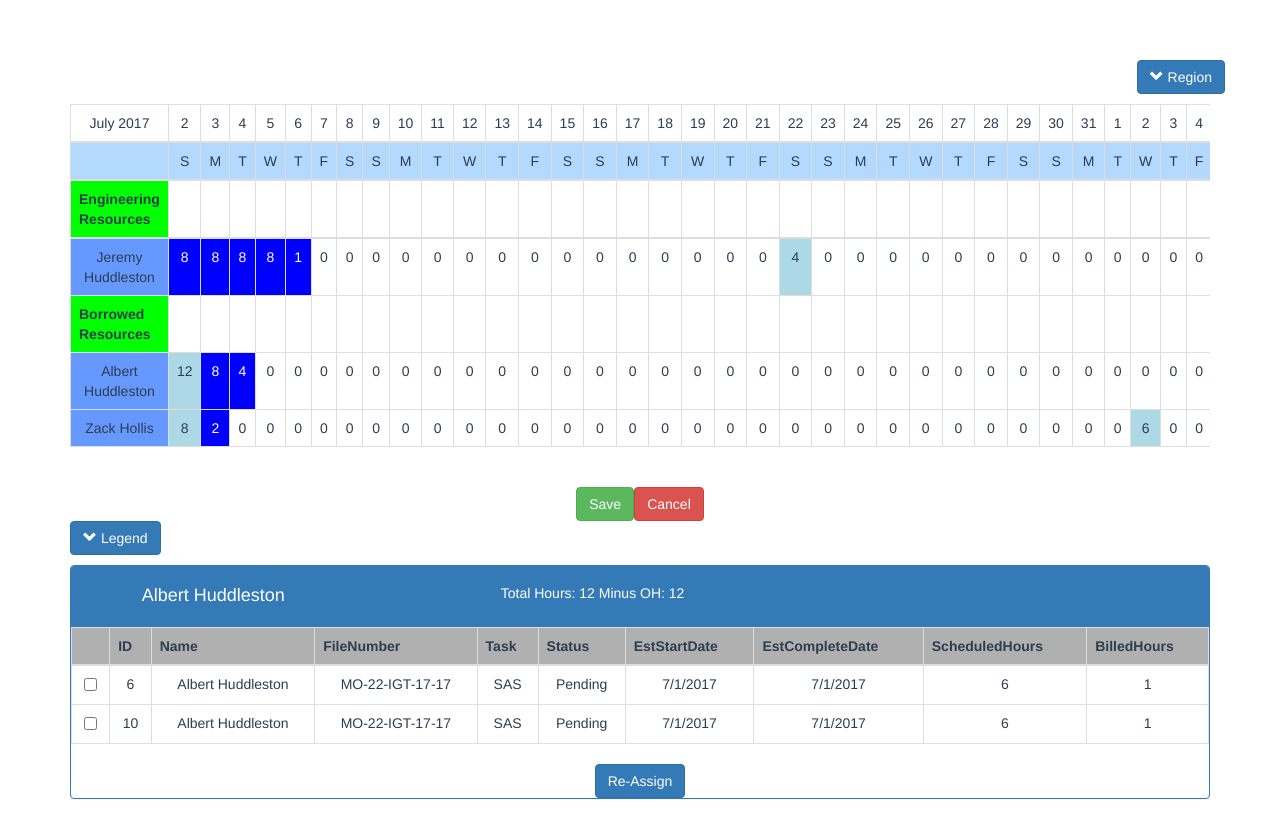
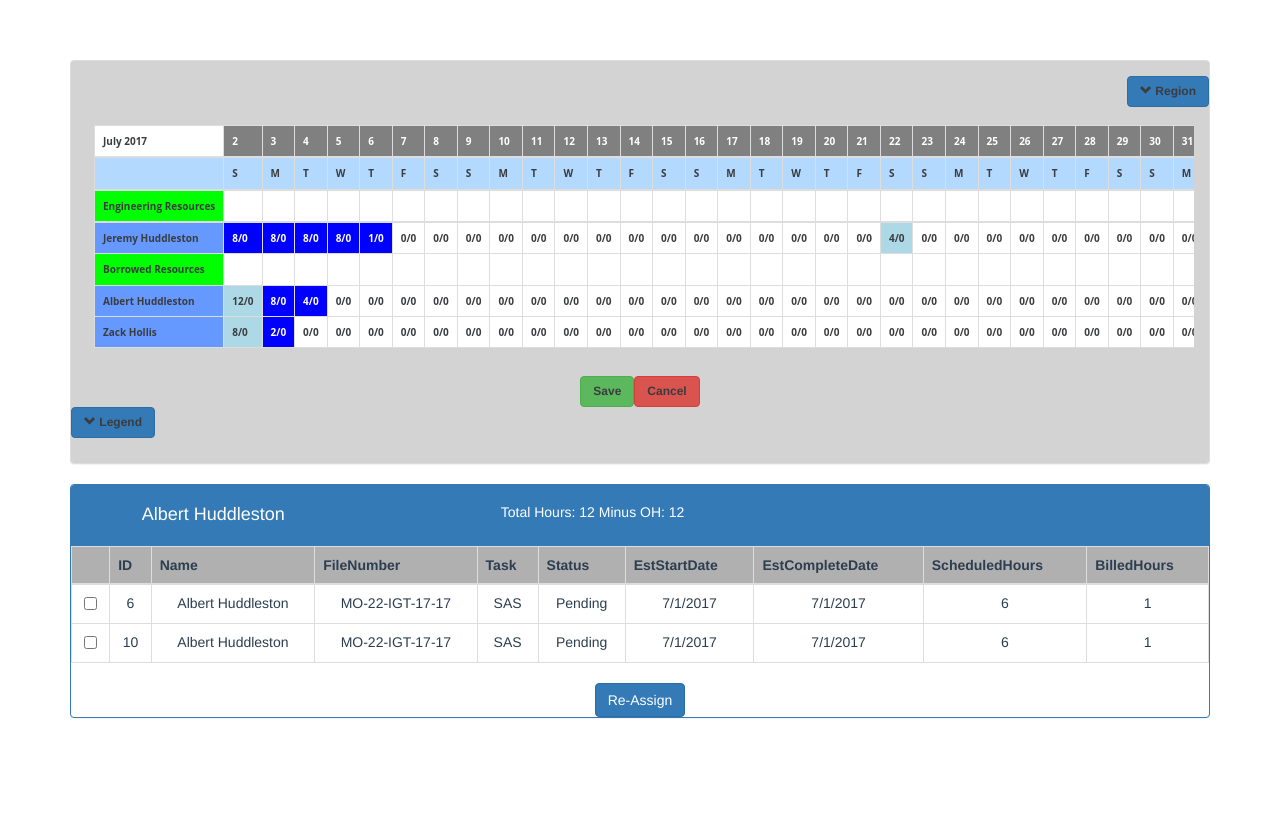
Before and after one commit to hollisz/workload, a Vue app: page / in a window 1280 px wide. Built offline with nearby package versions, Linux system fonts and the light colour scheme.

Commit message:
About to change hours structure

```diff
--- a/src/components/Child.vue
+++ b/src/components/Child.vue
@@ -1,8 +1,8 @@
 <template>
   <div class="child">
     <div class="container">
-      <div class="DivToScroll">
-        <div class="DivWithScroll">
+      <div class="panel panel-default">
+        <div class="panel-body">
           <div class="row">
             <div class="text-right">
               <p>
@@ -13,11 +13,12 @@
             </div>
             <div class="col-md-12">
               <div class="table-responsive">
+                <div class="tableContent">
                 <table class="table table-bordered">
                   <thead>
                     <tr>
-                      <td>July 2017</td>
-                      <td v-for="col in Dates" v-bind:item="col">{{ col }}</td>
+                      <td class="free">July 2017</td>
+                      <td class="dates" v-for="col in Dates" v-bind:item="col">{{ col }}</td>
                     </tr>
                     <tr bgcolor="#b3d9ff">
                       <th></th>
@@ -25,24 +26,24 @@
                     </tr>
                     <tr>
                       <th bgcolor="#00FF00">Engineering Resources</th>
-                      <td v-for="col in Days"></td>
+                      <td class="free" v-for="col in Days"></td>
                     </tr>
                   </thead>
                   <tbody>
                     <tr v-for="row in nonBorrowedPeople" v-bind:item="row" @click="reFreshPeople">
-                      <td  bgcolor="#6699ff">{{ row.Name }}</td>
+                      <td bgcolor="#6699ff">{{ row.Name }}</td>
                       <td v-for="day in row.Days" :class="day.Class">
-                        {{ day.Hours }}
+                        {{ day.Hours }}/0
                       </td>
                     </tr>
                     <tr>
                       <th bgcolor="#00FF00">Borrowed Resources</th>
-                      <td v-for="col in Days"></td>
+                      <td class="free" v-for="col in Days"></td>
                     </tr>
                     <tr v-for="row in borrowedPeople" v-bind:item="row" @click="reFreshPeople">
-                      <td  bgcolor="#6699ff">{{ row.Name }}</td>
+                      <td bgcolor="#6699ff">{{ row.Name }}</td>
                       <td v-for="day in row.Days" :class="day.Class">
-                        {{ day.Hours }}
+                        {{ day.Hours }}/0
                       </td>
                     </tr>
                   </tbody>
@@ -93,6 +94,7 @@
         </div>
       </div>
     </div>
+  </div>
 </template>
 
 <script>
@@ -105,8 +107,8 @@ export default {
     people: Array,
     borrowedPeople: Array,
     nonBorrowedPeople: Array,
-    Dates:Array,
-    Days:Array
+    Dates: Array,
+    Days: Array
 
   },
   data() {
@@ -122,31 +124,30 @@ export default {
 
   },
   methods: {
-    "rankType": function rankType(val)
-    {
-      if(val == "Billed")
+    "rankType": function rankType(val) {
+      if (val == "Billed")
         return 10;
-      if(val == "Holiday")
+      if (val == "Holiday")
         return 9;
-      if(val == "DTO")
+      if (val == "DTO")
         return 8;
-      if(val == "Non-Billable")
+      if (val == "Non-Billable")
         return 7;
-      if(val == "Support/Training")
+      if (val == "Support/Training")
         return 6;
-      if(val == "Lent Internal")
+      if (val == "Lent Internal")
         return 5;
-      if(val == "Lent External")
+      if (val == "Lent External")
         return 4;
-      if(val == "Scheduled")
+      if (val == "Scheduled")
         return 3;
-      if(val == "OH")
+      if (val == "OH")
         return 2;
-      if(val == "Free")
+      if (val == "Free")
         return 1;
     },
     "checkType": function checkType(oldVal, newVal) {
-        if(this.rankType(newVal) >= this.rankType(oldVal))
+      if (this.rankType(newVal) >= this.rankType(oldVal))
         return newVal;
       else
         return oldVal;
@@ -198,8 +199,17 @@ export default {
 <style scoped>
 @import 'https://maxcdn.bootstrapcdn.com/bootstrap/3.3.7/css/bootstrap.min.css';
 
+.b {
+  font-family: 'Open Sans', sans-serif;
+  font-size: 100%;
+}
+
 .dates {
   color: #cce6ff
+}
+
+.panel {
+  background-color: lightgray;
 }
 
 h1,
@@ -212,8 +222,9 @@ ul {
   padding: 0;
 }
 
-.blue {
-  color: blue
+.dates {
+  color: white;
+  background-color: gray;
 }
 
 .dto {
@@ -235,10 +246,58 @@ ul {
 
 table.row-clickable tbody tr td {
   padding: 0;
+  text-overflow: ellipsis;
+  overflow: hidden;
+  white-space: nowrap;
+}
+
+.btn {
+  font-size: 100%;
+  white-space: nowrap;
+    color: #3B3C3E;
+  font-size: 12px;
+  font-weight: bold;
+  text-align: left;
 }
 
 table.row-clickable tbody tr td a {
   display: block;
   padding: 8px;
+  font-family: 'Open Sans', sans-serif;
+  font-size: 100%;
+  white-space: nowrap;
+    color: #3B3C3E;
+  font-size: 8px;
+  font-weight: bold;
+  text-align: left;
+}
+
+.tableContent {
+    display: block;
+  padding: 8px;
+  font-family: 'Open Sans', sans-serif;
+  font-size: 100%;
+  white-space: nowrap;
+    color: #3B3C3E;
+  font-size: 10px;
+  font-weight: bold;
+  text-align: left;
+}
+
+.DivToScroll {
+  background-color: #F5F5F5;
+  border: 1px solid #DDDDDD;
+  border-radius: 4px 0 4px 0;
+  color: #3B3C3E;
+  font-size: 10px;
+  font-weight: bold;
+  left: -1px;
+  padding: 10px 7px 5px;
+}
+
+.DivWithScroll {
+  height: 450px;
+  overflow: scroll;
+  overflow-x: hidden;
 }
 </style>
--- a/src/components/Parent.vue
+++ b/src/components/Parent.vue
@@ -160,10 +160,14 @@ export default {
     },
     "populateBilled": function populateBilled(name) {
       var hours = new Array;
+      var hoursNew = new Array;
       var days = moment.duration(moment(this.taskEnd).diff(this.taskStart)).asDays();
 
       for (var y = 0; y <= days; y++) {
-        //console.log(y);
+        hoursNew.push({ Date: moment(this.taskStart).add(y, 'days').format('l'), BilledHours: 0, ScheduledHours: 0, Class: this.TaskRank[this.TaskEnum.FREE] });
+      }
+
+      for (var y = 0; y <= days; y++) {
         hours.push({ Hours: 0, Class: this.TaskRank[this.TaskEnum.FREE] });
       }
 
```
Lines whose indentation alone changed are shown as unchanged.
